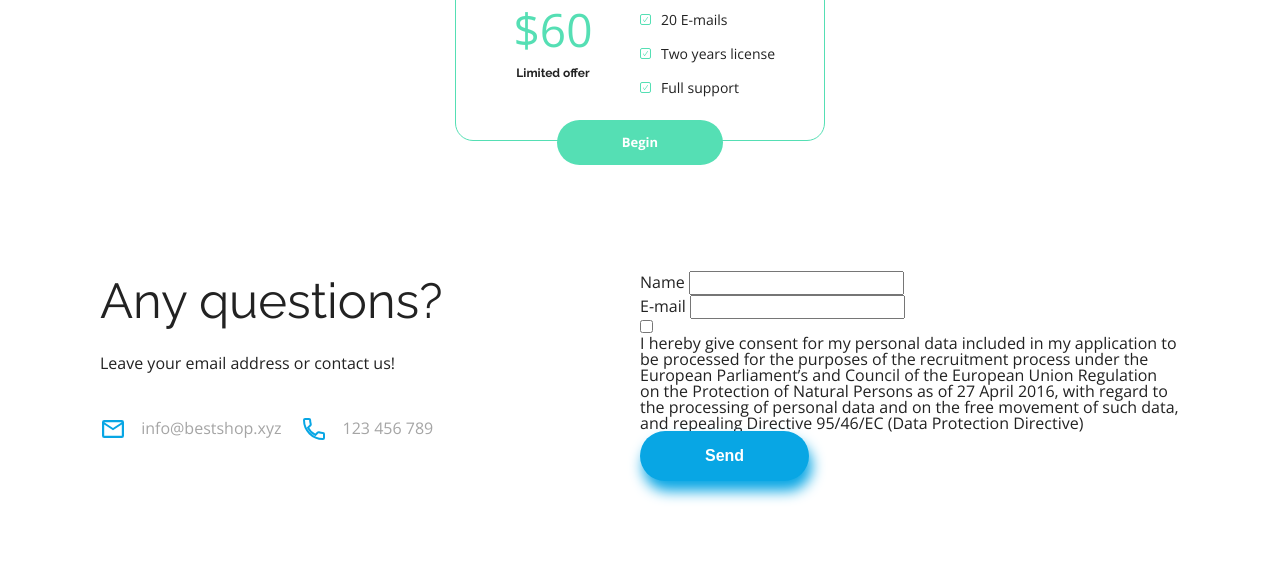
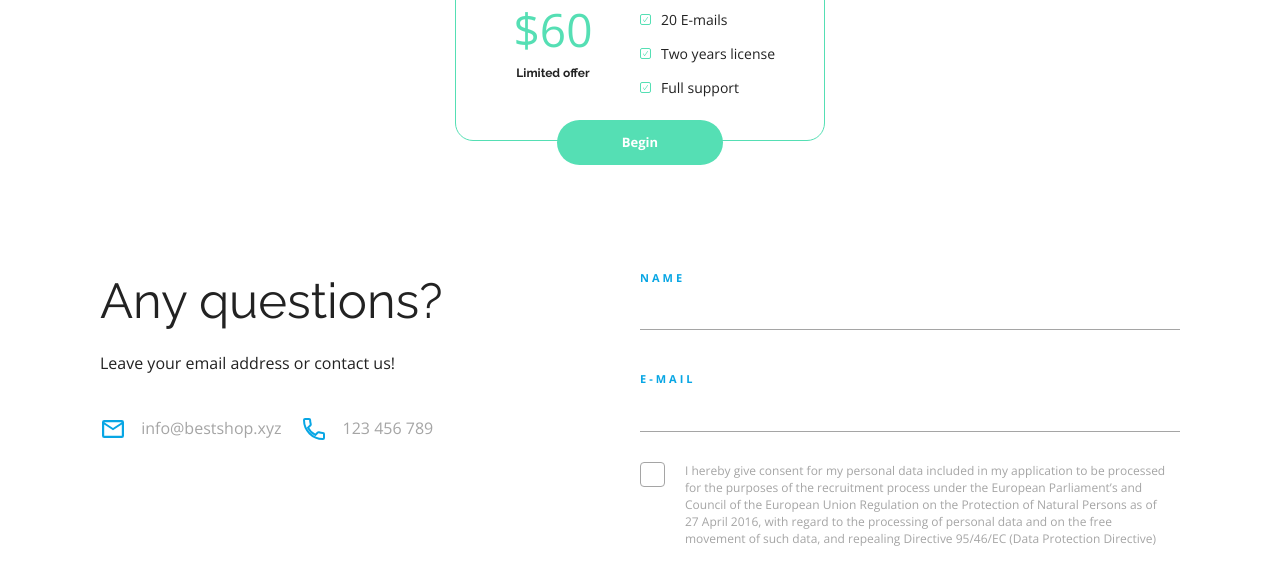
Before and after one commit to maciekm88/BestShop, a website: page index.html in a window 1280 px wide. Shown: the part 3366-3938 px from the top of the page. Drawn offline with nearby package versions, Linux system fonts and the light colour scheme.

Commit message:
Formularz gotowy

```diff
--- a/css/style.css
+++ b/css/style.css
@@ -467,88 +467,6 @@ a {
 
 /*stylowanie sekcji KONTAKT*/
 
-.form {
-    display: flex;
-    flex-direction: column;
-}
-
-.form__field {
-    display: flex;
-    flex-direction: column;
-}
-
-.form__field:first-of-type {
-    margin-bottom: 42px;
-}
-
-.form__label {
-    font-weight: bold;
-    text-transform: uppercase;
-    color: var(--color-primary);
-    line-height: 0.9rem;
-    letter-spacing: 3px;
-    font-size: 0.6875rem;
-}
-
-.form__input {
-    border: none;
-    border-bottom: 1px solid var(--color-grey);
-    background-color: transparent;
-    line-height: 2.625rem;
-}
-
-.form__consent {
-    margin-top: 30px;
-}
-
-.form__checkbox {
-    display: block;
-    position: relative;
-    padding-left: 35px;
-    margin-bottom: 12px;
-    cursor: pointer;
-    font-size: 1.375rem;
-}
-
-.form__checkbox input {
-    position: absolute;
-    opacity: 0;
-    cursor: pointer;
-    height: 0;
-    width: 0;
-}
-
-.form__checkbox .checkbox {
-    position: absolute;
-    top: 0;
-    left: 0;
-    height: 25px;
-    width: 25px;
-    background-color: var(--color-white);
-    border: 1px solid var(--color-grey);
-    border-radius: 4px;
-}
-
-.form__checkbox input:checked ~ .checkbox {
-    background-image: url(../assets/Checkmark.svg);
-    background-position: center;
-    background-size: 50%;
-    background-repeat: no-repeat;
-}
-
-.form__checkbox .consent__text {
-    margin: 0 10px;
-    font-size: 0.75rem;
-    color: var(--color-grey);
-    line-height: 17px;
-}
-
-.form .btn {
-    font-size: 0.8125rem;
-    padding: 20px 97px;
-    align-self: flex-end;
-    margin-top: 20px;
-}
 
 /*STOPKA*/
 
--- /dev/null
+++ b/scss/elements/_form.scss
@@ -0,0 +1,87 @@
+.form {
+  display: flex;
+  flex-direction: column;
+
+  @include tablet {
+    margin-top: 20px;
+  }
+
+  &__field {
+    display: flex;
+    flex-direction: column;
+
+    &:first-of-type {
+      margin-bottom: 42px;
+    }
+  }
+
+  &__label {
+    font-weight: bold;
+    text-transform: uppercase;
+    color: $color-primary;
+    line-height: 0.9rem;
+    letter-spacing: 3px;
+    font-size: 0.6875rem;
+  }
+
+  &__input {
+    border: none;
+    border-bottom: 1px solid $color-grey;
+    background-color: transparent;
+    line-height: 2.625rem;
+  }
+
+  &__consent {
+    margin-top: 30px;
+  }
+
+  &__checkbox {
+    display: block;
+    position: relative;
+    padding-left: 35px;
+    margin-bottom: 12px;
+    cursor: pointer;
+    font-size: 1.375rem;
+
+    input {
+      position: absolute;
+      opacity: 0;
+      cursor: pointer;
+      height: 0;
+      width: 0;
+
+      &:checked {
+        ~ .checkbox {
+          background-image: url(../assets/Checkmark.svg);
+          background-position: center;
+          background-size: 50%;
+          background-repeat: no-repeat;
+        }
+      }
+    }
+
+    .checkbox {
+      position: absolute;
+      top: 0;
+      left: 0;
+      height: 25px;
+      width: 25px;
+      background-color: $color-white;
+      border: 1px solid $color-grey;
+      border-radius: 4px;
+    }
+
+    .consent__text {
+      margin: 0 10px;
+      font-size: 0.75rem;
+      color: $color-grey;
+      line-height: 17px;
+    }
+  }
+  .btn {
+    font-size: 0.8125rem;
+    padding: 20px 97px;
+    align-self: flex-end;
+    margin-top: 20px;
+  }
+}
--- a/scss/main.scss
+++ b/scss/main.scss
@@ -9,3 +9,4 @@
 @import "elements/benefits";
 @import "elements/pricing";
 @import "elements/contact";
+@import "elements/form"
```
Also changed, not shown: css/main.css, 1 other file.
